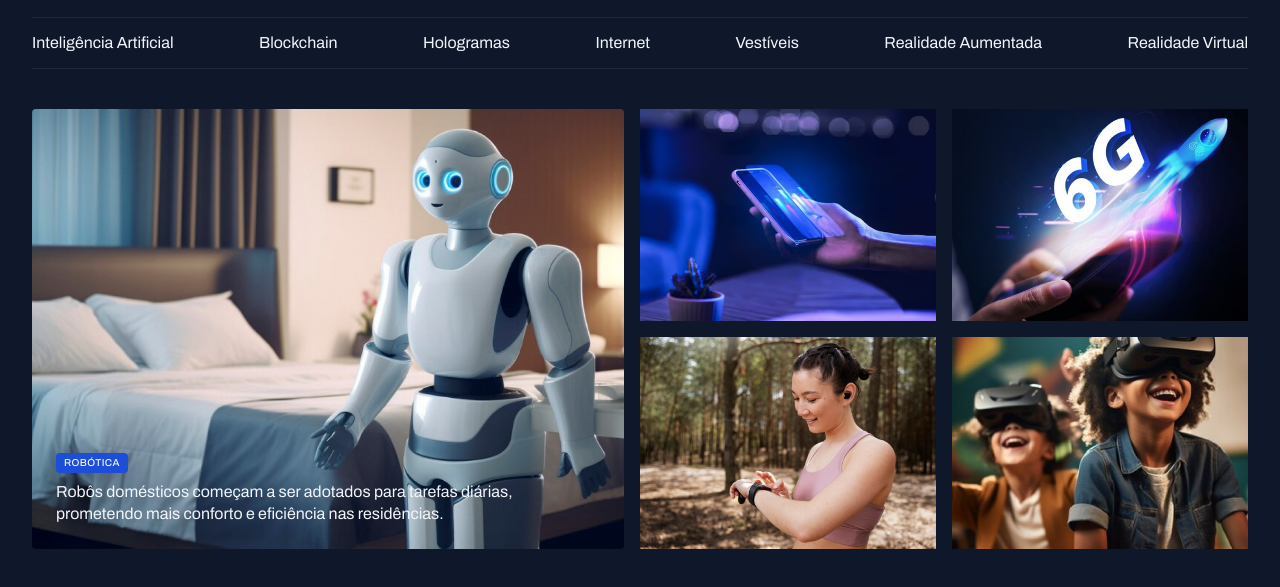
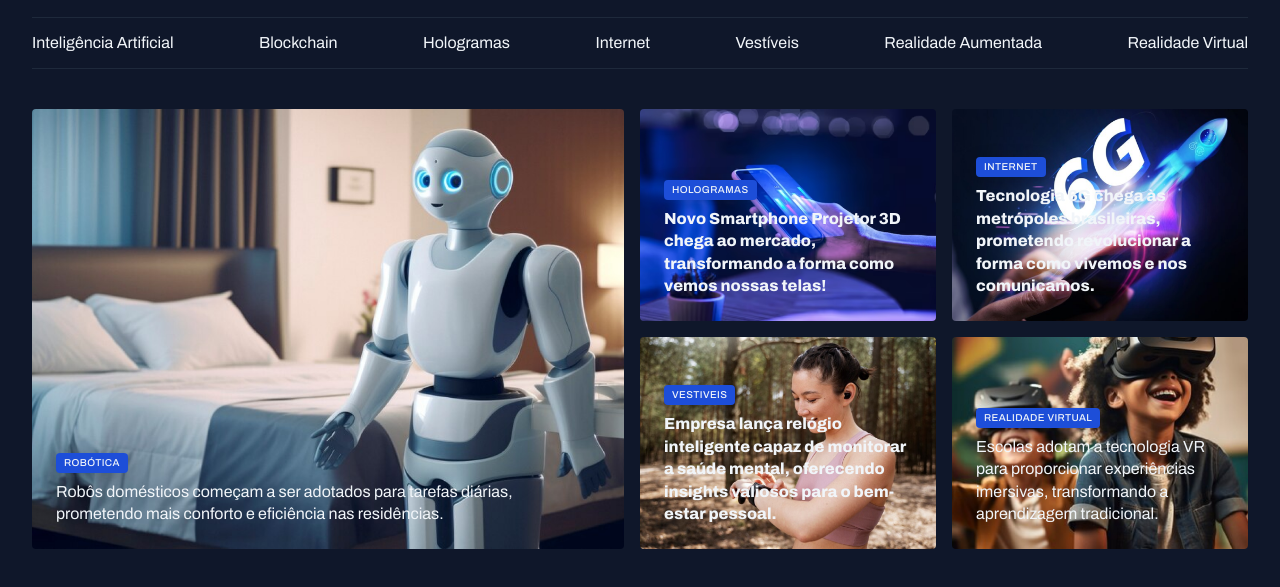
Before and after one commit to atsandrini/projeto, a plain HTML site: page index.html in a window 1280 px wide. Shown: the part 55-642 px from the top of the page. Drawn offline with Linux system fonts and the light colour scheme.

Commit message:
finalizando a seção destaques

```diff
--- a/index.html
+++ b/index.html
@@ -44,28 +44,49 @@
   <main class="grid container">
     <section id="featured" class="grid grid-flow-col gap-16">
       <figure class="card">
-        <img src="assets/images/Image 01.png" alt="">
+        <img src="assets/images/Image 01.png" alt="Robôs domésticos começam a ser adotados para tarefas diárias, prometendo mais conforto e eficiência nas residências.">
 
         <figcaption>
           <span class="content-tag">robótica</span>
-          <h2 class="text-2-xl">
+          <h2 class="text-2xl">
             Robôs domésticos começam a ser adotados para tarefas diárias, prometendo mais conforto e eficiência nas residências.</h2>
         </figcaption>
       </figure>
 
       <div class="grid grid-cols-2 gap-16">
-        <div>
-          <img src="assets/images/Image 02.png" alt="">
-        </div>
-                <div>
-          <img src="assets/images/Image 03.png" alt="">
-        </div>
-                <div>
-          <img src="assets/images/Image 04.png" alt="">
-        </div>
-                <div>
-          <img src="assets/images/Image 05.png" alt="">
-        </div>
+        <figure class="card">
+          <img src="assets/images/Image 02.png" alt="Novo Smartphone Projetor 3D chega ao mercado, transformando a forma como vemos nossas telas!">
+                  <figcaption>
+          <span class="content-tag">hologramas</span>
+          <h2 class="text-xl">
+            Novo Smartphone Projetor 3D chega ao mercado, transformando a forma como vemos nossas telas!</h2>
+        </figcaption>
+        </figure>
+                <figure class="card">
+          <img src="assets/images/Image 03.png" alt="Tecnologia 6G chega às metrópoles brasileiras, prometendo revolucionar a forma como vivemos e nos comunicamos.">
+                  <figcaption>
+          <span class="content-tag">internet</span>
+          <h2 class="text-xl">
+            Tecnologia 6G chega às metrópoles brasileiras, prometendo revolucionar a forma como vivemos e nos comunicamos.</h2>
+        </figcaption>
+        </figure>
+                <figure class="card">
+          <img src="assets/images/Image 04.png" alt="Empresa lança relógio inteligente capaz de monitorar a saúde mental, oferecendo insights valiosos para o bem-estar pessoal.">
+                  <figcaption>
+          <span class="content-tag">vestiveis</span>
+          <h2 class="text-xl">
+            Empresa lança relógio inteligente capaz de monitorar a saúde mental, oferecendo insights valiosos para o bem-estar pessoal.
+          </h2>
+        </figcaption>
+        </figure>
+                <figure class="card">
+          <img src="assets/images/Image 05.png" alt="Escolas adotam a tecnologia VR para proporcionar experiências imersivas, transformando a aprendizagem tradicional.">
+                  <figcaption>
+          <span class="content-tag">realidade virtual</span>
+          <h2 class="text-2xl">
+            Escolas adotam a tecnologia VR para proporcionar experiências imersivas, transformando a aprendizagem tradicional.</h2>
+        </figcaption>
+        </figure>
       </div>
     </section>
   </main>
--- a/styles/global.css
+++ b/styles/global.css
@@ -14,8 +14,11 @@
 
     --font-family: 'Archivo', sans-serif;
   --h1: 800 24px/135% var(var(--font-family));
+
   --h2: 800 16px/140% var(--font-family);
+
   --h3: 800 14px/140% var(--font-family);
+
   --text-span: 600 14px/145% var(--font-family);
   --text: 400 16px/140% var(--font-family);
   --text-sm: 400 14px/160% var(--font-family);
--- a/styles/sections.css
+++ b/styles/sections.css
@@ -12,12 +12,12 @@
     &::before {
       content: "";
       position: absolute;
-      insert: 0;
+      inset: 0;
       top: 50%;
-      background:-moz-linear-gradient(
+      background:linear-gradient(
         180deg,
         transparent 0%,
-        #020617
+        #020617 100%;
       );
     }
 
```
